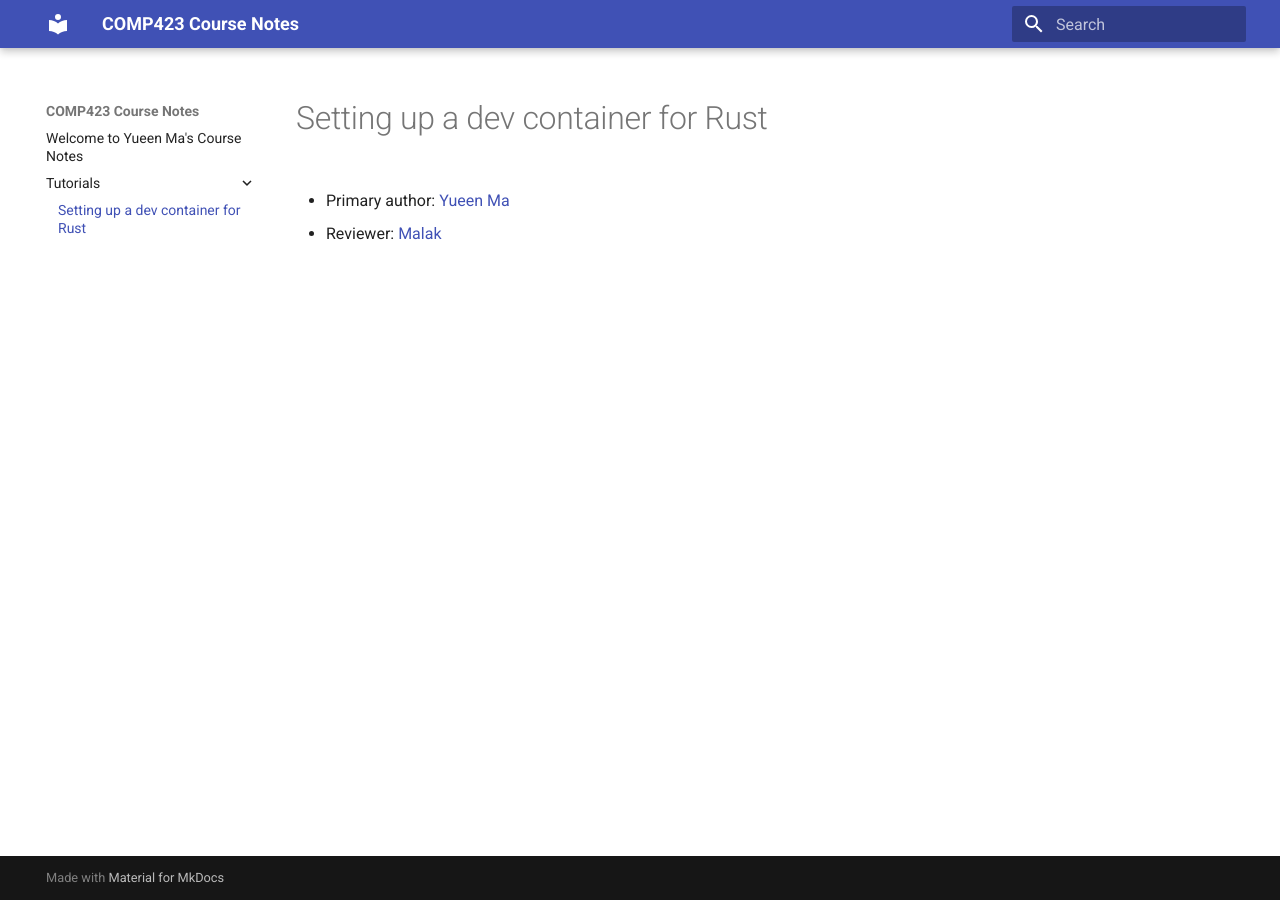
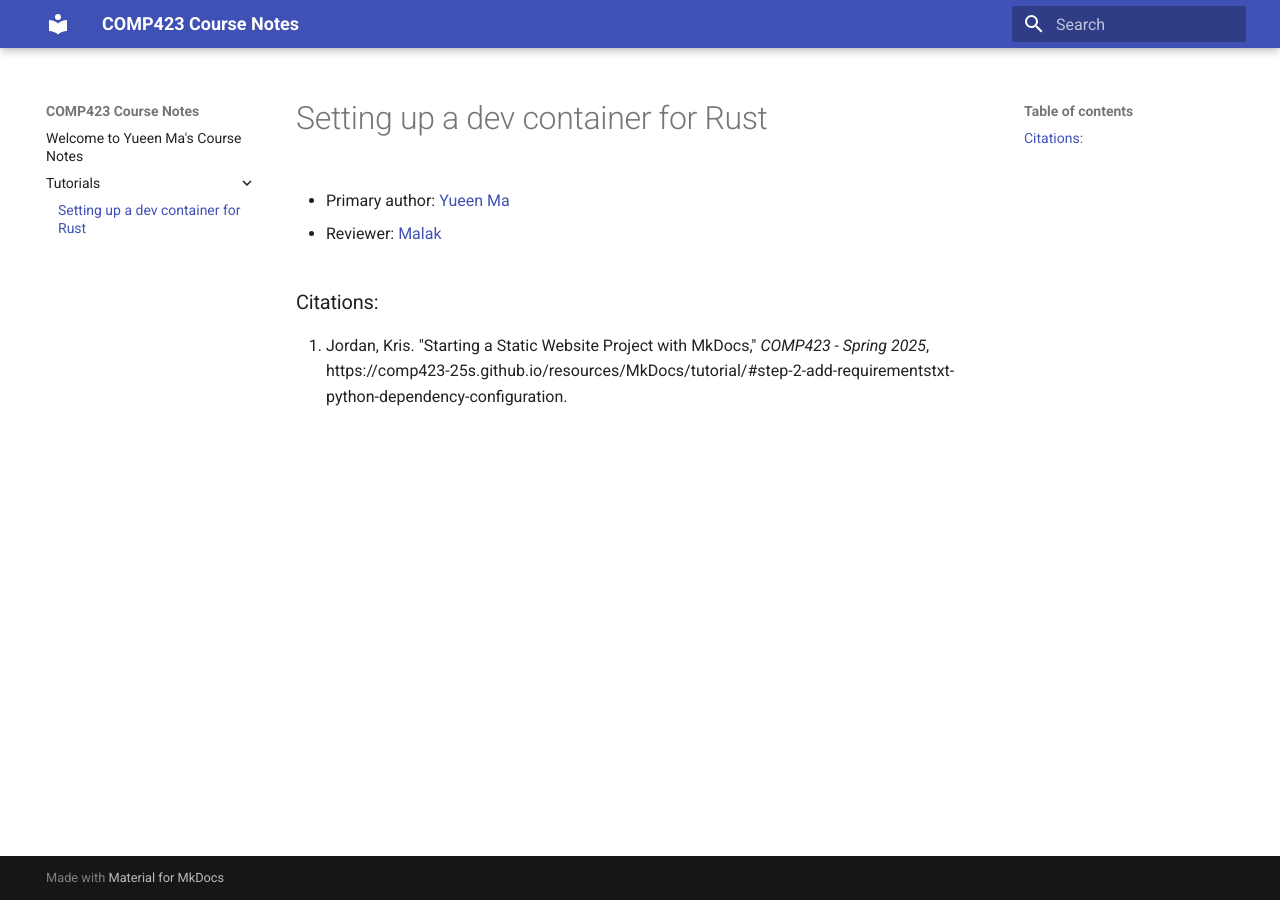
Before and after one commit to myueen/comp423-course-notes, an MkDocs documentation site: the page built from docs/tutorials/rust-setup.md, in a window 1280 px wide. Built offline with MkDocs 1.6.1 and Material for MkDocs 9.7.7, drawn with Linux system fonts in a browser that asks for light colours.

Commit message:
add citations on Rust tutorial

```diff
--- a/docs/tutorials/rust-setup.md
+++ b/docs/tutorials/rust-setup.md
@@ -3,3 +3,14 @@
 * Primary author: [Yueen Ma](https://github.com/myueen)
 
 * Reviewer: [Malak](https://github.com/malaksoubai)
+
+
+
+
+
+
+
+
+
+### Citations:
+1. Jordan, Kris. "Starting a Static Website Project with MkDocs," _COMP423 - Spring 2025_, https://comp423-25s.github.io/resources/MkDocs/tutorial/#step-2-add-requirementstxt-python-dependency-configuration.
```
